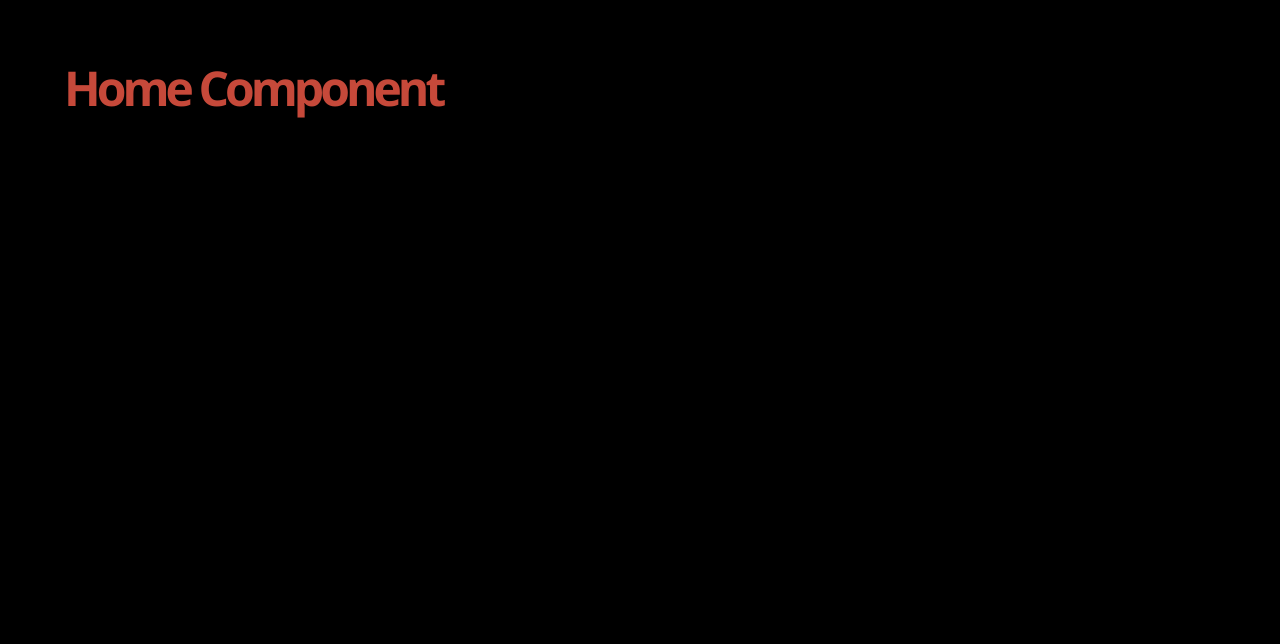
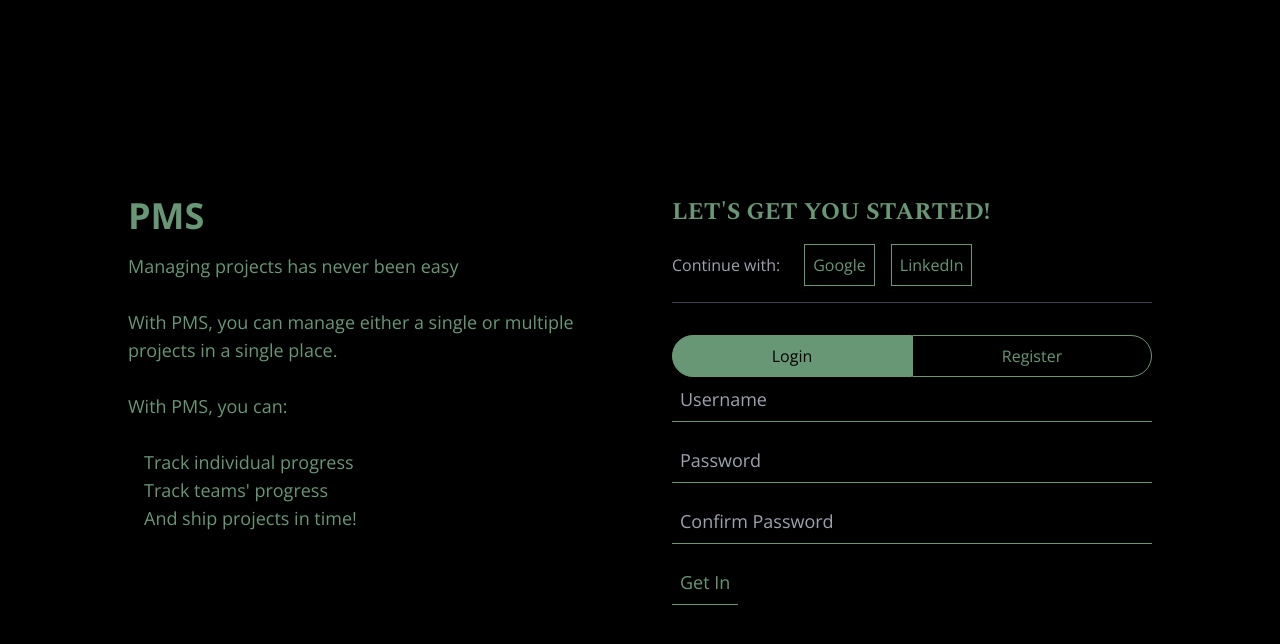
Before and after one commit to alain-kubwayo/pms, a React (Create React App) app: page / in a window 1280 px wide. Shown: the top 644 px of the page. Built offline with nearby package versions, Linux system fonts and the light colour scheme; the HTML template or start-up script is replaced by a standard one.

Commit message:
feat: add login form

```diff
--- a/src/App.js
+++ b/src/App.js
@@ -10,11 +10,11 @@ import Home from './pages/home/Home';
 const App = () => {
   return (
     <BrowserRouter>
-      <Wrapper>
+
         <Routes>
           <Route path="/" element={<Home />} />
         </Routes>
-      </Wrapper>
+
     </BrowserRouter>
   );
 }
--- a/src/index.css
+++ b/src/index.css
@@ -5,5 +5,5 @@
 @tailwind utilities;
 
 body{
-  @apply bg-black font-primary text-secondary-200;
+  @apply bg-black font-primary;
 }
--- a/src/layout/Wrapper.jsx
+++ b/src/layout/Wrapper.jsx
@@ -1,7 +1,9 @@
-const Wrapper = ({ children }) => {
+const Wrapper = ({ children, className="p-4 md:p-8 lg:p-16" }) => {
     return (
-        <div className="p-4 md:p-8 lg:p-16 max-w-7xl mx-auto">{ children }</div>
+        <div className={`max-w-7xl mx-auto ${className}`}>{ children }</div>
     );
 }
 
 export default Wrapper;
+
+// p-4 md:p-8 lg:p-16
--- a/src/pages/home/Home.jsx
+++ b/src/pages/home/Home.jsx
@@ -1,6 +1,57 @@
+import Wrapper from "../../layout/Wrapper";
+
 const Home = () => {
     return (
-        <div className="text-secondary-100 text-5xl font-extrabold -tracking-[4px]">Home Component</div>
+        <Wrapper className="flex items-center justify-center w-screen h-screen">
+            <div className="grid w-4/5 grid-cols-1 sm:grid-cols-2 sm:gap-x-16">
+                <div>
+                    <h1 className="mb-4 text-4xl font-extrabold text-tertiary">PMS</h1>
+                    <div className="text-lg text-tertiary space-y-7">
+                        <p>Managing projects has never been easy</p>
+                        <p>With PMS, you can manage either a single or multiple projects in a single place.</p>
+                        <p>With PMS, you can:</p>
+                        <ul className="pl-4">
+                            <li>Track individual progress</li>
+                            <li>Track teams' progress</li>
+                            <li>And ship projects in time!</li>
+                        </ul>
+                    </div>
+                </div>
+                <div>
+                    <h2 className="mb-4 text-2xl font-bold uppercase text-tertiary font-secondary">Let's get you started!</h2>
+                    <div className="flex items-center pb-4 border-b border-gray-700 gap-x-6">
+                        <span className="text-gray-400">Continue with: </span>
+                        <div className="space-x-4">
+                            <button className="px-2 py-2 duration-500 border border-tertiary text-tertiary hover:rounded-3xl">Google</button>
+                            <button className="px-2 py-2 duration-500 border border-tertiary text-tertiary hover:rounded-3xl">LinkedIn</button>
+                        </div>
+                    </div>
+                    <div className="mt-8">
+                        <button className="w-1/2 px-2 py-2 text-black duration-500 border border-tertiary rounded-l-3xl bg-tertiary">Login</button>
+                        <button className="w-1/2 px-2 py-2 duration-500 border border-tertiary text-tertiary rounded-r-3xl">Register</button>
+                    </div>
+                    <form className="text-lg">
+                    <input
+                        type="text"
+                        placeholder="Username"
+                        className="w-full px-2 py-2 mb-4 text-white bg-transparent border-b outline-none border-tertiary"
+                    />
+                    <input
+                        type="password"
+                        placeholder="Password"
+                        className="w-full px-2 py-2 mb-4 text-white bg-transparent border-b outline-none border-tertiary"
+                    />
+                    <input
+                        type="password"
+                        placeholder="Confirm Password"
+                        className="w-full px-2 py-2 mb-4 text-white bg-transparent border-b outline-none border-tertiary"
+                    />
+                    <button className="px-2 py-2 border-b border-tertiary text-tertiary">Get In</button>
+                </form>
+                </div>
+
+            </div>
+        </Wrapper>
     );
 }
 
```
